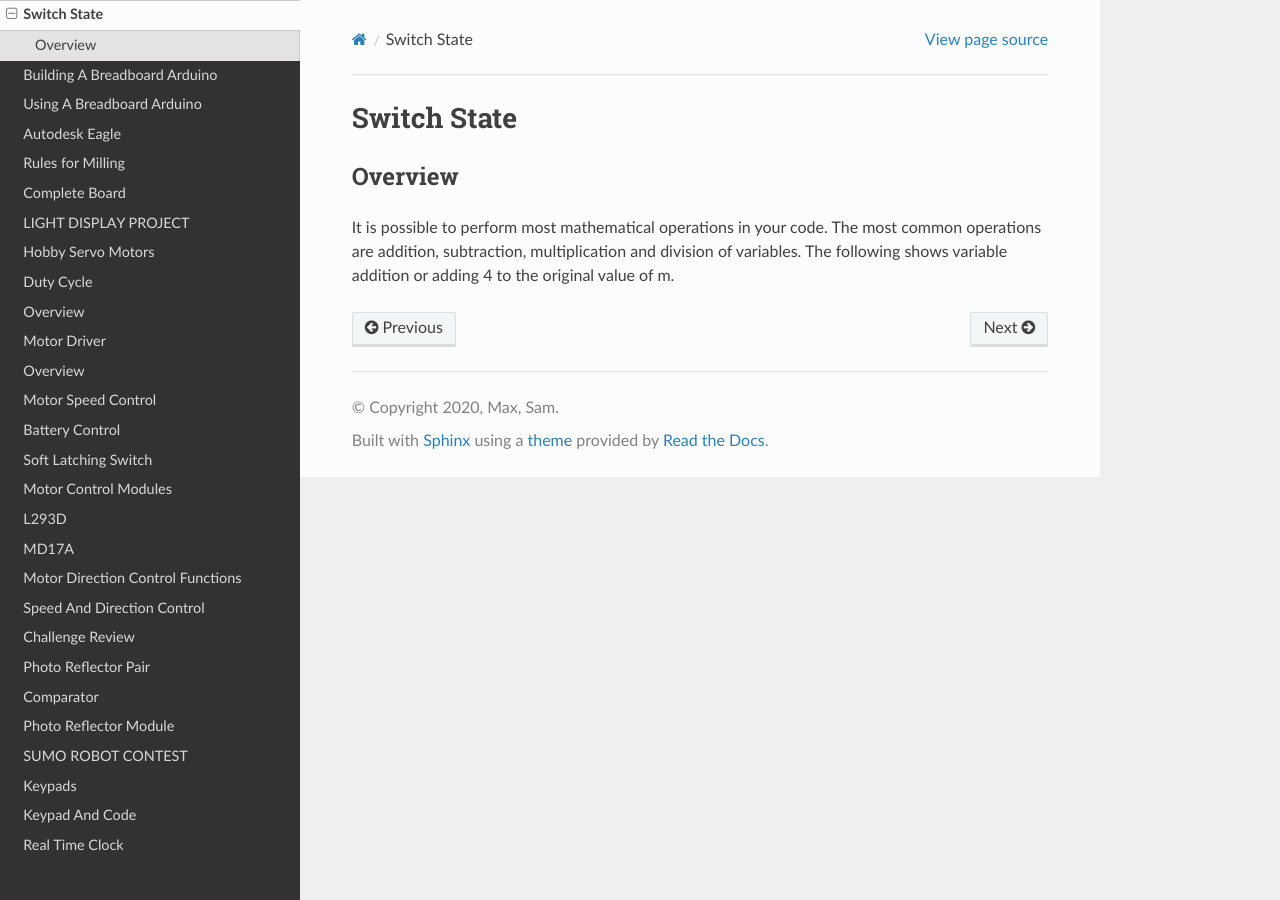
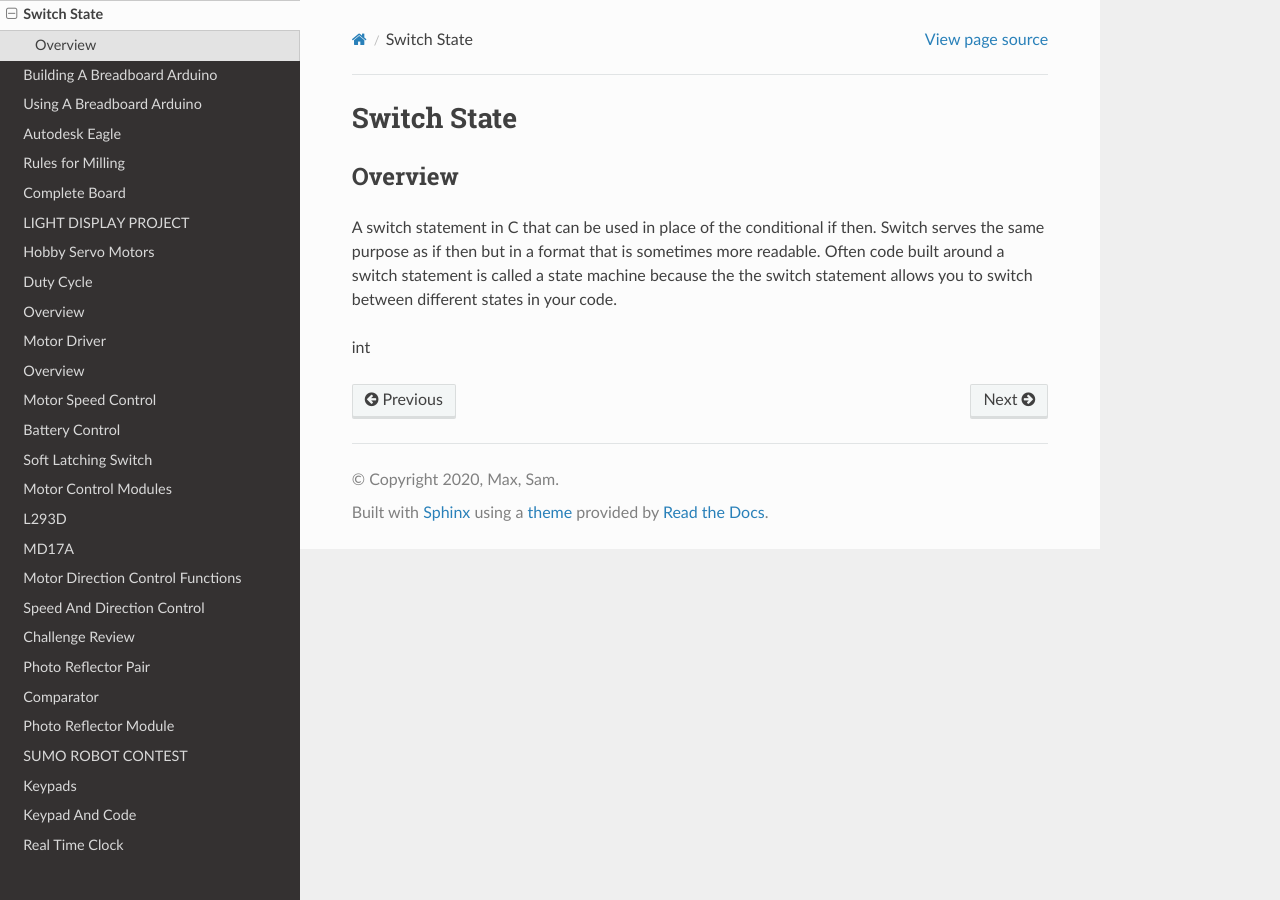
Before and after one commit to maxtkc/mvths-wiki, a Sphinx documentation site: the page built from docs/042c-switch-state.rst, in a window 1280 px wide. Built offline with Sphinx 7.4.7 and the Read the Docs theme 2.0.0, drawn with Linux system fonts in a browser that asks for light colours; pages that are not in the unit, such as notebooks, are missing from menus.

Commit message:
Update 042c-switch-state.rst

```diff
--- a/docs/042c-switch-state.rst
+++ b/docs/042c-switch-state.rst
@@ -4,4 +4,6 @@ Switch State
 Overview
 --------
 
-It is possible to perform most mathematical operations in your code. The most common operations are addition, subtraction, multiplication and division of variables. The following shows variable addition or adding 4 to the original value of m.
+A switch statement in C that can be used in place of the conditional if then. Switch serves the same purpose as if then but in a format that is sometimes more readable. Often code built around a switch statement is called a state machine because the the switch statement allows you to switch between different states in your code.
+
+int
```
